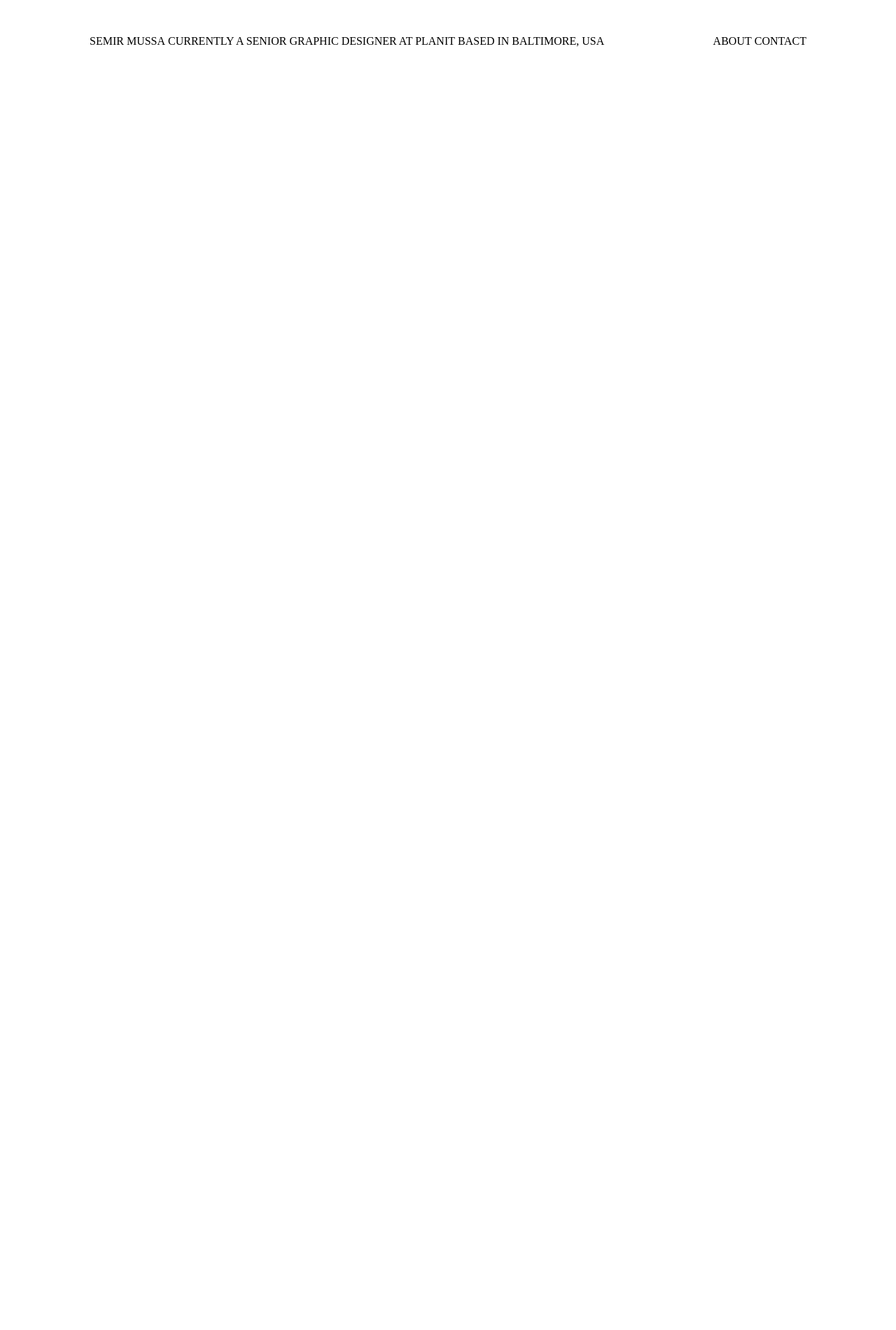
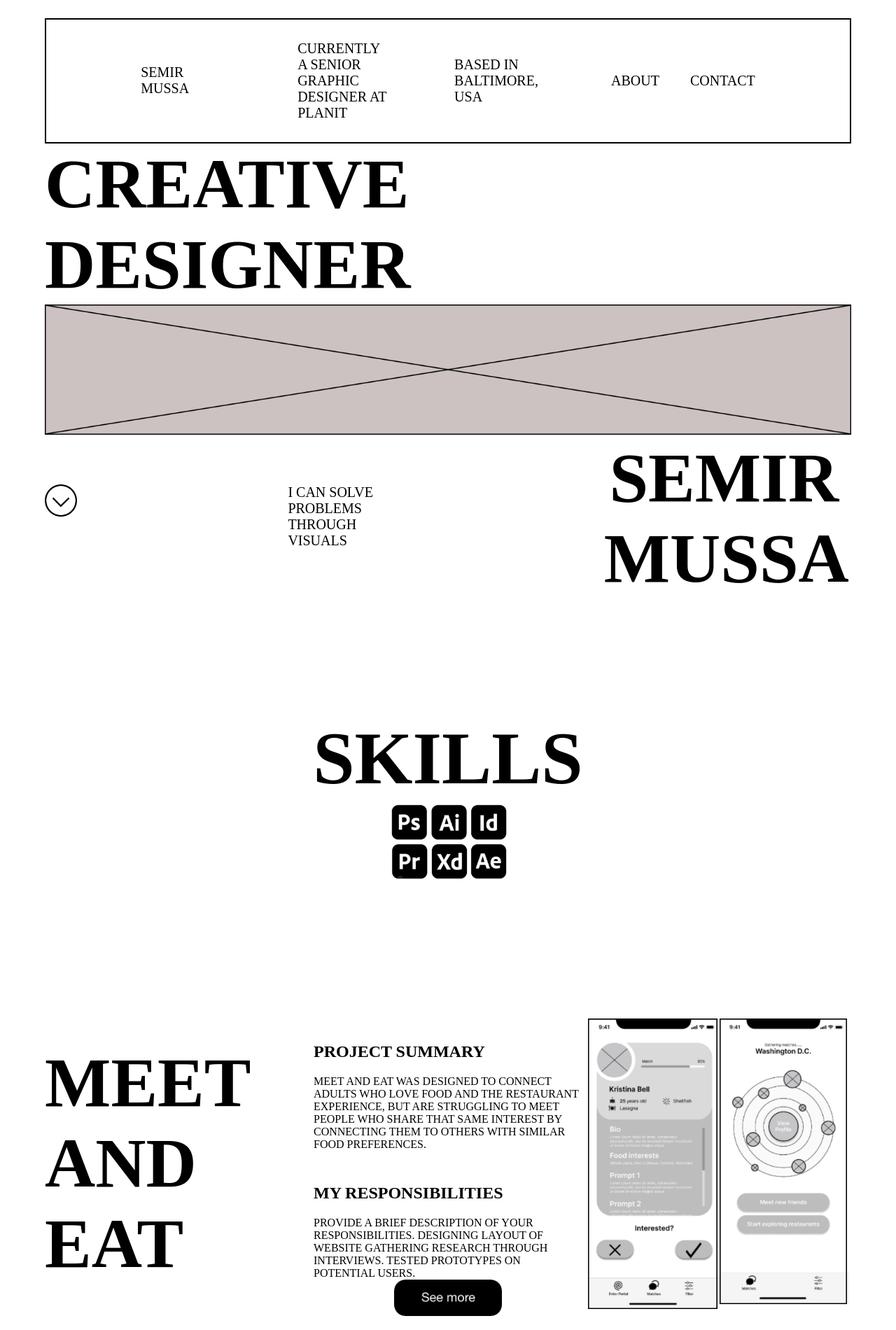
Before and after one commit to Semirmuss/UX_UI_HW_17., a plain HTML site: page index.html in a window 1280 px wide. Shown: the top 1900 px of the page at 70% size. Before the commit the page ends 800 px from the top, so only its background shows below. Drawn offline with Linux system fonts and the light colour scheme.

Commit message:
Add files via upload

```diff
--- a/CSS/index.css
+++ b/CSS/index.css
@@ -1,28 +1,207 @@
-*{
-    padding: 0;
-    margin: 0;
-    box-sizing: border-box;
+* {
+  padding: 0;
+  margin: 0;
+  box-sizing: border-box;
+}
+body {
+  padding-right: 5%;
+  padding-left: 5%;
+  padding-top: 2%;
+  align-content: center;
 }
 
-body{
-    width: 80%;
-    margin: 0 auto;
+header {
+  display: flex;
+  justify-content: space-between;
+  border: 2px solid #000;
+  border-top-left-radius: 0;
+  align-items: center;
+  padding: 30px 10%;
 }
 
-nav{
-    display: flex;
-    border-radius: 25px;
-    margin-top: 50px;
-    justify-content: space-between;
+header p {
+  padding-left: 15pt;
+  max-width: 150px;
+  font-size: 15pt;
 }
 
-.left-side, .right-side{
-    list-style-type: none;
+.nav_links {
+  list-style: none;
 }
 
-.right-side li{
-    max-width: 50%;
+.nav_links li {
+  display: inline-block;
+  padding: 0px 20px;
 }
-.left-side li, .right-side li{
-    display: inline-block;
+
+.right-side a {
+  font-size: 15pt;
 }
+
+.role {
+  text-align: center;
+  font-size: 75pt;
+  max-width: 101.38px;
+}
+
+.middle-part {
+  display: flex;
+  justify-content: space-between;
+}
+
+.role-name {
+  padding-right: 10px;
+  float: right;
+  text-align: center;
+  max-width: 265pt;
+  font-size: 75pt;
+}
+
+.frame-img {
+  width: 100%;
+}
+
+.icon-img {
+  padding-top: 50pt;
+  width: 4%;
+  height: 4%;
+}
+
+.talent {
+  font-size: 15pt;
+  max-width: 150px;
+  padding-top: 50pt;
+}
+
+.skills {
+  padding-top: 125pt;
+}
+
+.skills h1 {
+  font-size: 80pt;
+  text-align: center;
+}
+
+.skills img {
+  display: block;
+  margin-left: auto;
+  margin-right: auto;
+  width: 16%;
+}
+
+.project {
+  padding-top: 100pt;
+  display: flex;
+  justify-content: space-between;
+  align-items: center;
+}
+
+.project h1 {
+  font-size: 75pt;
+}
+
+.project-summary {
+  padding-top: 40pt;
+  display: inline-block;
+  max-width: 500px;
+}
+
+.project-summary h2 {
+  padding-top: 35pt;
+}
+
+.project-summary p {
+  padding-top: 15pt;
+}
+
+.project-summary-name {
+  display: inline-block;
+  font-size: 65pt;
+  max-width: 150px;
+}
+
+#See-more {
+  margin: auto;
+  display: flex;
+  justify-content: center;
+  width: 40%;
+  cursor: pointer;
+}
+
+.project-summary {
+  float: left;
+  width: 33.33%;
+}
+
+/* Clear floats after the columns */
+.project:after {
+  content: "";
+  display: table;
+  clear: both;
+}
+
+.project-summary-img1,
+.project-summary-img2 {
+  float: right;
+  width: 49%;
+}
+
+.website-redesign {
+  padding-top: 100pt;
+}
+
+.website-redesign-container {
+  float: left;
+  width: 50%;
+  height: 100%;
+}
+
+.website-redesign-container h1 {
+  font-size: 75pt;
+}
+
+.website-redesign-container img {
+  width: 100%;
+}
+.website-redesign-container #See-more {
+  width: 25%;
+}
+
+.bottom-page {
+  display: block;
+  text-align: center;
+  padding-top: 50pt;
+}
+
+.bottom-page h1 {
+  font-size: 70pt;
+}
+
+.bottom-page p {
+  font-size: 18pt;
+}
+
+.clear {
+  clear: both;
+}
+
+.footer-class {
+  padding-top: 100pt;
+}
+/* flex box, all on one row */
+.footerLogos {
+  display: flex;
+}
+.footerLogos img {
+  width: 40%;
+  padding-left: 0%;
+}
+
+.footerLogos li {
+  padding-left: 10pt;
+}
+
+.footerLogos p {
+  padding-left: 15pt;
+  font-size: 20pt;
+}
--- a/index.html
+++ b/index.html
@@ -1,25 +1,134 @@
 <!DOCTYPE html>
 <html lang="en">
   <head>
-    <meta charset="UTF-8">
-    <meta http-equiv="X-UA-Compatible" content="IE=edge">
-    <meta name="viewport" content="width=device-width, initial-scale=1.0">
+    <meta charset="UTF-8" />
+    <meta http-equiv="X-UA-Compatible" content="IE=edge" />
+    <meta name="viewport" content="width=device-width, initial-scale=1.0" />
     <title>Website Portfolio</title>
-    <link rel="stylesheet" href="CSS/index.css">
+    <link rel="stylesheet" href="CSS/index.css" />
   </head>
   <body>
     <header class="navigation">
-        <nav class="inline-block">
-            <ul class="left-side">
-                <li>SEMIR MUSSA</li>
-                <li>CURRENTLY A SENIOR GRAPHIC DESIGNER AT PLANIT</li>
-                <li>BASED IN BALTIMORE, USA</li>
-            </ul>
+      <p>SEMIR MUSSA</p>
+      <p>CURRENTLY A SENIOR GRAPHIC DESIGNER AT PLANIT</p>
+      <p>BASED IN BALTIMORE, USA</p>
+      <nav class="nav_links">
         <ul class="right-side">
           <li><a>ABOUT</a></li>
           <li><a>CONTACT</a></li>
         </ul>
       </nav>
     </header>
+    <h1 class="role">CREATIVE DESIGNER</h1>
+    <img class="frame-img" src="images/Group3.png" alt="frame" />
+    <div class="middle-part">
+      <img class="icon-img" src="images/Group 1.png" alt="frame" />
+      <p class="talent">I CAN SOLVE PROBLEMS THROUGH VISUALS</p>
+      <h1 class="role-name">SEMIR MUSSA</h1>
+    </div>
+    <div class="skills">
+      <h1>SKILLS</h1>
+      <img class="skill-img" src="images/Group 23.png" alt="frame" />
+    </div>
+    <div class="project">
+      <div class="project-summary">
+        <h1 class="project-summary-name">MEET AND EAT</h1>
+      </div>
+      <div class="project-summary">
+        <h2>PROJECT SUMMARY</h2>
+        <p>
+          MEET AND EAT WAS DESIGNED TO CONNECT ADULTS WHO LOVE FOOD AND THE
+          RESTAURANT EXPERIENCE, BUT ARE STRUGGLING TO MEET PEOPLE WHO SHARE
+          THAT SAME INTEREST BY CONNECTING THEM TO OTHERS WITH SIMILAR FOOD
+          PREFERENCES.
+        </p>
+        <h2>MY RESPONSIBILITIES</h2>
+        <p>
+          PROVIDE A BRIEF DESCRIPTION OF YOUR RESPONSIBILITIES. DESIGNING LAYOUT
+          OF WEBSITE GATHERING RESEARCH THROUGH INTERVIEWS. TESTED PROTOTYPES ON
+          POTENTIAL USERS.
+        </p>
+        <input type="image" id="See-more" src="images/Group 27.png" />
+      </div>
+      <div class="project-summary">
+        <img
+          class="project-summary-img1"
+          src="images/Group 24.png"
+          alt="frame"
+        />
+        <img
+          class="project-summary-img2"
+          src="images/Group 25.png"
+          alt="frame"
+        />
+      </div>
+    </div>
+    <div class="website-redesign">
+      <div class="website-redesign-container">
+        <img
+          class="project-summary-img2"
+          src="images/website-redesign-img.png"
+          alt="frame"
+        />
+      </div>
+      <div class="website-redesign-container">
+        <h1>ARTOMATIC WEBSITE DESIGN</h1>
+        <div>
+          <h2>PROJECT SUMMARY</h2>
+          <p>
+            TO RESTRUCTURE AND REDESIGN A NON PROFIT ORGANIZATION'S WEBSITE SO
+            THAT USERS (ARTISTS/SPONSORS/VOLUNTEERS/DONORS) ARE EASILY ABLE TO
+            LOCATE VALUABLE, CURRENT AND ORGANIZED INFORMATION THAT WILL ALLOW
+            THEM TO CONNECT WITH THEIR LOCAL ART COMMUNITY.
+          </p>
+          <h2>MY RESPONSIBILITIES</h2>
+          <p>
+            PROVIDE A BRIEF DESCRIPTION OF YOUR RESPONSIBILITIES. DESIGNING
+            LAYOUT OF WEBSITE GATHERING RESEARCH THROUGH INTERVIEWS. TESTED
+            PROTOTYPES ON POTENTIAL USERS.
+          </p>
+          <input type="image" id="See-more" src="images/Group 27.png" />
+        </div>
+      </div>
+    </div>
+    <div class="clear"></div>
+    <div class="bottom-page">
+      <h1>CONTACT</h1>
+      <p>301-875-3600</p>
+      <p>SEMIRMUSSA17@GMAIL.COM</p>
+      <p>SEMIRMUSSA.NET</p>
+    </div>
+    <div class="clear"></div>
+    <footer class="footer-class">
+      <ul
+        class="footerLogos"
+        style="display: flex; align-items: center; justify-content: center"
+      >
+        <li>
+          <img
+            class="project-summary-img2"
+            src="images/Image 1.png"
+            alt="frame"
+          />
+        </li>
+        <li>
+          <img
+            class="project-summary-img2"
+            src="images/Image 2.png"
+            alt="frame"
+          />
+        </li>
+        <li>
+          <img
+            class="project-summary-img2"
+            src="images/Image 3.png"
+            alt="frame"
+          />
+        </li>
+        <li>
+          <p>@semirmuss</p>
+        </li>
+      </ul>
+    </footer>
   </body>
 </html>
```
Also changed, not shown: images/Group 1.png (added), images/Group 23.png (added), images/Group 24.png (added), images/Group 25.png (added), images/Group 26.png (added), images/Group 27.png (added), images/Group3.png (added), images/Image 1.png (added), images/Image 2.png (added), images/Image 3.png (added), images/Mask Group 1.png (added), images/website-redesign-img.png (added). Lines whose indentation alone changed are shown as unchanged.
